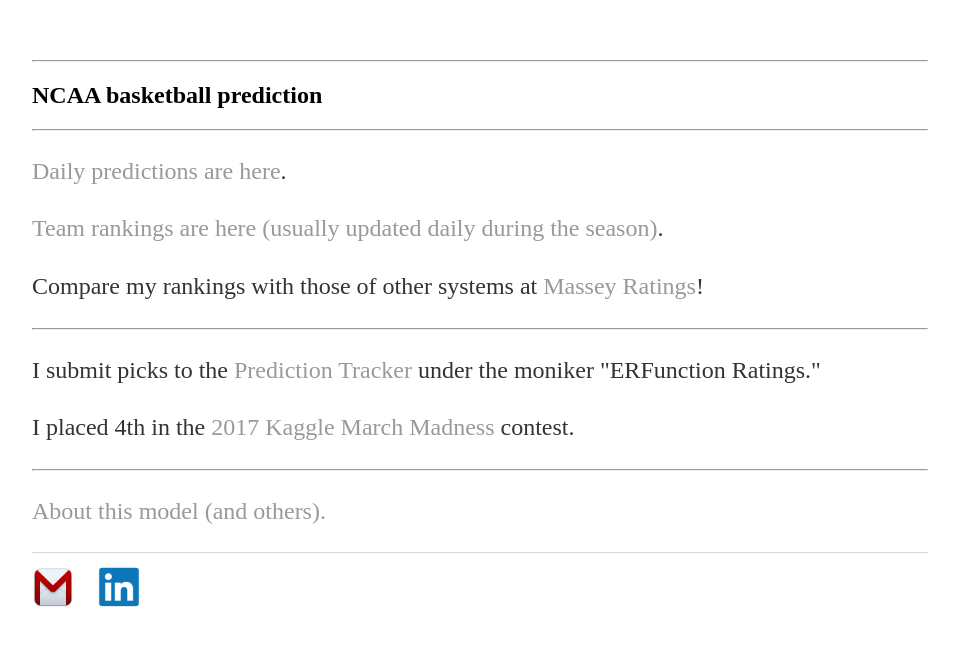
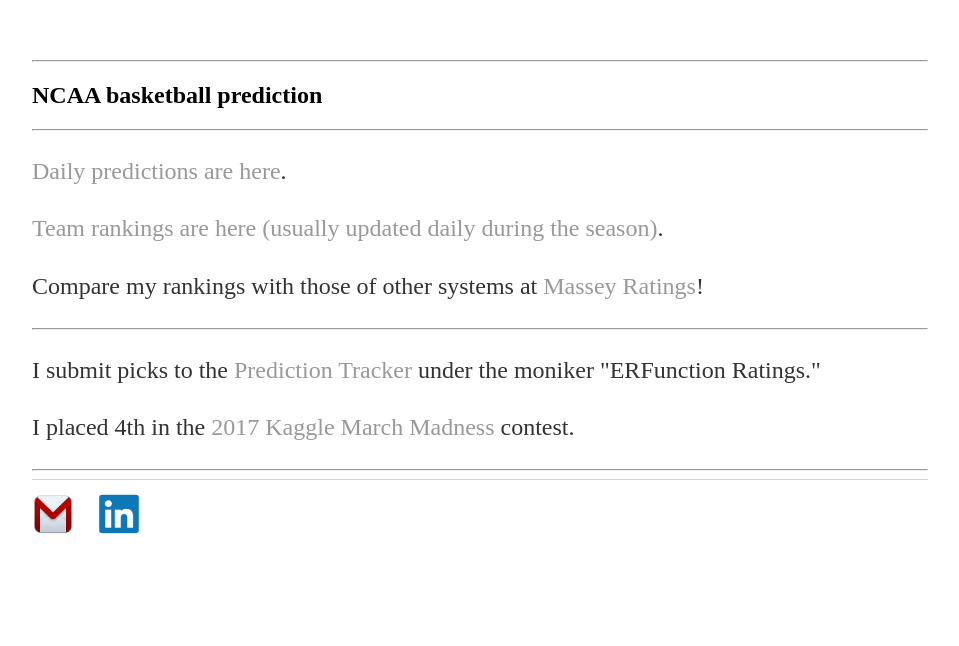
Before and after one commit to erikrforseth/erikrforseth.github.io, a Jekyll site: the page built from index.html, in a window 1280 px wide. Shown: the top 646 px of the page, without its empty margins (160-1119 px from the left). Built offline with Jekyll 4.4.1, drawn with Linux system fonts in a browser that asks for light colours.

Commit message:
removed link to about page for now

```diff
--- a/index.html
+++ b/index.html
@@ -20,5 +20,5 @@ title: Erik Forseth
 
   <hr>
 
-  <p><a href="/about.html">About this model (and others).</p>
+  <!-- <p><a href="/about.html">About this model (and others).</p> -->
 </div><!-- /.blurb -->
```
